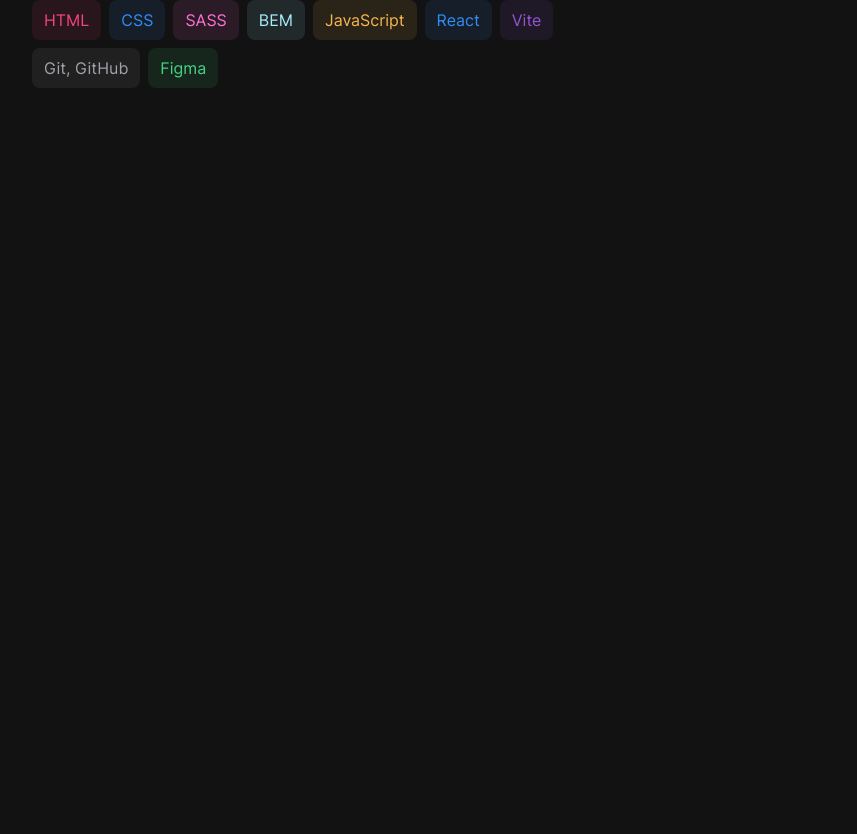
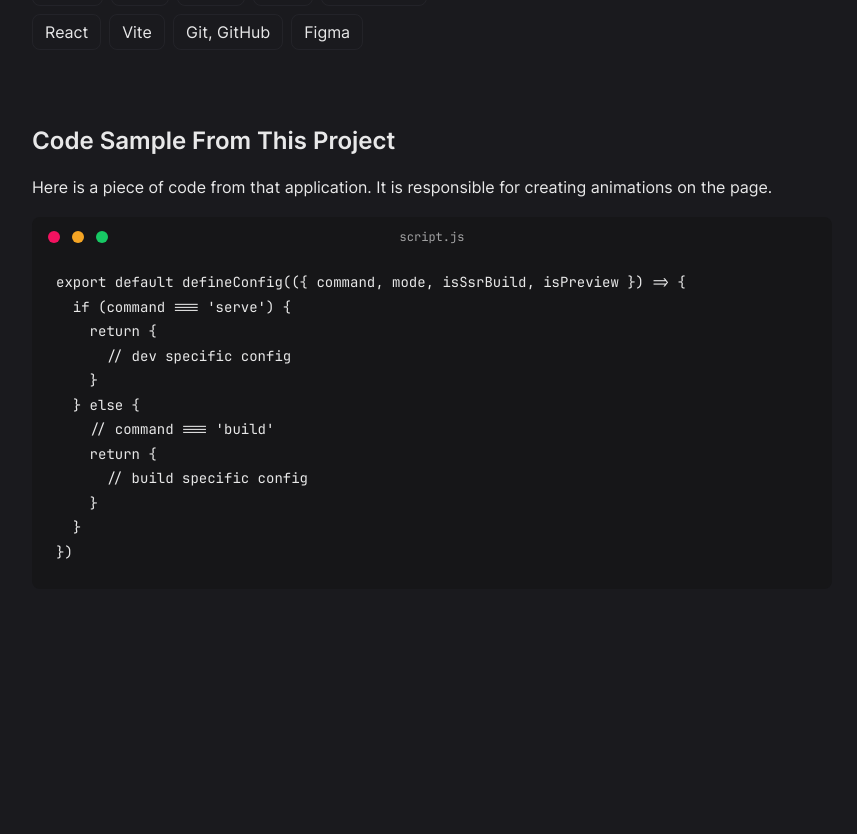
Before and after one commit to flinski/rsschool-cv, a website: page index.html in a window 1280 px wide. Shown: the part 575-1409 px from the top of the page, without its empty margins (208-1065 px from the left). Drawn offline with Linux system fonts and the light colour scheme; files whose address does not match are found by name.

Commit message:
feat: add code section

```diff
--- a/index.html
+++ b/index.html
@@ -18,9 +18,6 @@
 									<a class="header__button button" href="#hero">Summary</a>
 								</li>
 								<li class="header__item">
-									<a class="header__button button" href="#contacts">Contacts</a>
-								</li>
-								<li class="header__item">
 									<a class="header__button button" href="#skills">Skills</a>
 								</li>
 								<li class="header__item">
@@ -33,7 +30,7 @@
 									<a class="header__button button" href="#education">Education</a>
 								</li>
 								<li class="header__item">
-									<a class="header__button button" href="#english">English</a>
+									<a class="header__button button" href="#languages">Languages</a>
 								</li>
 							</ul>
 						</nav>
@@ -42,14 +39,13 @@
 				</div>
 			</header>
 			<main class="main">
-				<section class="hero" id="hero">
+				<section class="section hero" id="hero">
 					<div class="hero__container container">
 						<div class="hero__body">
 							<div class="hero__text">
+								<span class="hero__description">Hi, my name is</span>
 								<h1 class="hero__heading">Vladislav Flinski</h1>
-								<p class="hero__description">Frontend Developer</p>
 								<p class="hero__summary">
-									Hi there 👋🏻 <br />
 									I am a frontend web developer. I like programming. It's fun and interesting. I
 									have several completed JavaScript training projects. Now I'm learning React to
 									become even better at development. I would like to work in a team with a good
@@ -68,57 +64,82 @@
 						</div>
 					</div>
 				</section>
-				<section class="skills" id="skills">
+				<section class="section skills" id="skills">
 					<div class="skills__container container">
 						<div class="skills__body">
-							<h2 class="skills__heading">Skills</h2>
+							<h2 class="skills__heading">Tools and technologies I possess</h2>
+							<p class="skills__description">
+								Below are the technologies and tools I use for web development and application
+								design.
+							</p>
 							<ul class="skills__list">
 								<li class="skills__item">
-									<button class="skills__button skills__button--red button" type="button">
-										HTML
-									</button>
+									<button class="skills__button button" type="button">HTML</button>
 								</li>
 								<li class="skills__item">
-									<button class="skills__button skills__button--blue button" type="button">
-										CSS
-									</button>
+									<button class="skills__button button" type="button">CSS</button>
 								</li>
 								<li class="skills__item">
-									<button class="skills__button skills__button--pink button" type="button">
-										SASS
-									</button>
+									<button class="skills__button button" type="button">SASS</button>
 								</li>
 								<li class="skills__item">
-									<button class="skills__button skills__button--cyan button" type="button">
-										BEM
-									</button>
+									<button class="skills__button button" type="button">BEM</button>
 								</li>
 								<li class="skills__item">
-									<button class="skills__button skills__button--yellow button" type="button">
-										JavaScript
-									</button>
+									<button class="skills__button button" type="button">JavaScript</button>
 								</li>
 								<li class="skills__item">
-									<button class="skills__button skills__button--blue button" type="button">
-										React
-									</button>
+									<button class="skills__button button" type="button">React</button>
 								</li>
 								<li class="skills__item">
-									<button class="skills__button skills__button--purple button" type="button">
-										Vite
-									</button>
+									<button class="skills__button button" type="button">Vite</button>
 								</li>
 								<li class="skills__item">
-									<button class="skills__button skills__button--zinc button" type="button">
-										Git, GitHub
-									</button>
+									<button class="skills__button button" type="button">Git, GitHub</button>
 								</li>
 								<li class="skills__item">
-									<button class="skills__button skills__button--green button" type="button">
-										Figma
-									</button>
+									<button class="skills__button button" type="button">Figma</button>
 								</li>
 							</ul>
+						</div>
+					</div>
+				</section>
+				<section class="section code" id="code">
+					<div class="code__container container">
+						<div class="code__body">
+							<h2 class="code__heading">Code sample from this project</h2>
+							<p class="code__description">
+								Here is a piece of code from that application. It is responsible for creating
+								animations on the page.
+							</p>
+							<div class="code__field">
+								<div class="code__field-heading">
+									<div class="code__circles">
+										<div class="code__circle code__circle--pink"></div>
+										<div class="code__circle code__circle--orange"></div>
+										<div class="code__circle code__circle--green"></div>
+									</div>
+									<div class="code__title">script.js</div>
+								</div>
+								<div class="code__field-body">
+									<pre class="code__code-wrapper">
+										<code class="code__code">
+export default defineConfig(({ command, mode, isSsrBuild, isPreview }) => {
+  if (command === 'serve') {
+    return {
+      // dev specific config
+    }
+  } else {
+    // command === 'build'
+    return {
+      // build specific config
+    }
+  }
+})
+										</code>
+									</pre>
+								</div>
+							</div>
 						</div>
 					</div>
 				</section>
--- a/src/styles.css
+++ b/src/styles.css
@@ -61,35 +61,27 @@
   font-style: normal;
   font-display: swap;
 }
+@font-face {
+  font-family: "JetBrains Mono";
+  src: url("./assets/fonts/JetBrainsMono-Regular.woff2") format("woff2");
+  font-weight: 400;
+  font-style: normal;
+  font-display: swap;
+}
 :root {
   color-scheme: dark;
-  --color-background: hsl(0 0 7);
-  --color-text: hsl(0 0 90);
-  --color-text-dim: hsl(0 0 70);
-  --color-shade: hsl(0 0 7 / 0.1);
-  --color-glass: hsl(240 5 50 / 0.1);
-  --color-blue: hsl(212 92 58);
-  --color-blue-bg: hsl(212 92 58 / 0.1);
-  --color-purple: hsl(270 59 58);
-  --color-purple-bg: hsl(270 59 58 / 0.1);
-  --color-green: hsl(146 62 55);
-  --color-green-bg: hsl(146 62 55 / 0.1);
-  --color-red: hsl(339 90 61);
-  --color-red-bg: hsl(339 90 61 / 0.1);
-  --color-pink: hsl(317 100 72);
-  --color-pink-bg: hsl(317 100 72 / 0.1);
-  --color-yellow: hsl(37 91 64);
-  --color-yellow-bg: hsl(37 91 64 / 0.1);
-  --color-cyan: hsl(190 96 82);
-  --color-cyan-bg: hsl(190 96 82 / 0.1);
-  --color-zinc: hsl(240 5 65);
-  --color-zinc-bg: hsl(240 5 65 / 0.1);
+  --color-dark: hsl(240 4 9);
+  --color-background: hsl(240 7 11);
+  --color-shade: hsl(240 7 11 / 0.1);
+  --color-glass: hsl(240 7 50 / 0.1);
+  --color-text: hsl(0 0 100 / 0.9);
+  --color-text-dim: hsl(0 0 100 / 0.6);
   --border-radius: 0.5rem;
   --font-family: "Inter", system-ui, "Segoe UI", Roboto, Helvetica, Arial, sans-serif,
   	"Apple Color Emoji", "Segoe UI Emoji", sans-serif;
   --container-width: 50rem;
   --container-padding-x: 1.25rem;
-  --button-height: 2.5rem;
+  --button-height: 2.25rem;
   --transition-duration: 0.2s;
 }
 
@@ -157,16 +149,12 @@
   transition-property: fill, stroke;
 }
 
-::-webkit-scrollbar {
-  display: none;
-}
-
 body {
   font-family: var(--font-family);
   font-size: clamp(1rem, 1rem + 0vw, 1rem);
   font-weight: 400;
-  line-height: 1.5;
-  color: var(--color-text-dim);
+  line-height: 1.75;
+  color: var(--color-text);
   background-color: var(--color-background);
 }
 
@@ -189,36 +177,26 @@
   background-color: transparent;
 }
 
+pre,
+code {
+  font-family: "JetBrains Mono", monospace;
+}
+
 h1,
-h2,
-h3,
-h4,
-h5,
-h6 {
+h2 {
   color: var(--color-text);
   font-weight: 600;
-  margin-top: 2rem;
+  line-height: 1.333;
+  text-transform: capitalize;
   margin-bottom: 1rem;
 }
 
 h1 {
-  font-size: clamp(1rem, -1.6251875rem + 11.6675vw, 4.2085625rem);
+  font-size: clamp(1rem, -0.6363636364rem + 7.2727272727vw, 3rem);
 }
 
 h2 {
-  font-size: clamp(1rem, -0.7650227273rem + 7.8445454545vw, 3.15725rem);
-}
-
-h3 {
-  font-size: clamp(1rem, -0.1197329545rem + 4.9765909091vw, 2.3685625rem);
-}
-
-h4 {
-  font-size: clamp(1rem, 0.364375rem + 2.825vw, 1.776875rem);
-}
-
-h5 {
-  font-size: clamp(1rem, 0.7275454545rem + 1.2109090909vw, 1.333rem);
+  font-size: clamp(1rem, 0.5909090909rem + 1.8181818182vw, 1.5rem);
 }
 
 p {
@@ -283,11 +261,15 @@
   border-radius: var(--border-radius);
 }
 .toggle-theme:hover {
-  color: var(--c-text);
+  color: var(--color-text);
   background-color: var(--color-glass);
 }
 .toggle-theme:active {
   scale: 0.95;
+}
+
+.section {
+  margin-bottom: 4.6875rem;
 }
 
 .header {
@@ -297,7 +279,7 @@
   width: 100%;
   padding-block: 0.625rem;
   background-color: var(--color-shade);
-  border: 1px solid var(--color-glass);
+  border: 0.0625rem solid var(--color-glass);
   backdrop-filter: blur(20px);
 }
 .header__body {
@@ -321,17 +303,19 @@
 }
 
 .hero {
-  margin-top: 8.125rem;
+  margin-top: 9.375rem;
 }
 .hero__body {
   display: flex;
   justify-content: space-between;
   align-items: center;
-  gap: 3.125rem;
+  gap: 5.3125rem;
 }
 .hero__description {
+  display: inline-block;
+  font-weight: 500;
   color: var(--color-text);
-  font-size: 1.5rem;
+  margin-bottom: 0.5rem;
 }
 .hero__summary {
   margin-bottom: 0;
@@ -355,40 +339,68 @@
   align-items: center;
   flex-wrap: wrap;
   gap: 0.5rem;
-  max-width: 33.75rem;
+  max-width: 25rem;
 }
 .skills__button {
   cursor: default;
+  border: 0.0625rem solid var(--color-glass);
 }
-.skills__button--blue {
-  color: var(--color-blue);
-  background-color: var(--color-blue-bg);
+.skills__button:hover {
+  background-color: var(--color-glass);
 }
-.skills__button--purple {
-  color: var(--color-purple);
-  background-color: var(--color-purple-bg);
+
+.code__field {
+  background-color: var(--color-dark);
+  border-radius: var(--border-radius);
 }
-.skills__button--green {
-  color: var(--color-green);
-  background-color: var(--color-green-bg);
+.code__field-heading {
+  display: flex;
+  align-items: center;
+  padding-inline: 1rem;
+  padding-block: 0.625rem;
 }
-.skills__button--red {
-  color: var(--color-red);
-  background-color: var(--color-red-bg);
+.code__circles {
+  flex: 0 0 auto;
+  display: inline-flex;
+  column-gap: 0.75rem;
 }
-.skills__button--pink {
-  color: var(--color-pink);
-  background-color: var(--color-pink-bg);
+.code__circle {
+  width: 0.75rem;
+  aspect-ratio: 1;
+  border-radius: 50%;
 }
-.skills__button--yellow {
-  color: var(--color-yellow);
-  background-color: var(--color-yellow-bg);
+.code__circle--pink {
+  background-color: #f31260;
 }
-.skills__button--cyan {
-  color: var(--color-cyan);
-  background-color: var(--color-cyan-bg);
+.code__circle--orange {
+  background-color: #f5a524;
 }
-.skills__button--zinc {
-  color: var(--color-zinc);
-  background-color: var(--color-zinc-bg);
+.code__circle--green {
+  background-color: #17c964;
 }
+.code__title {
+  flex: 1 1 auto;
+  display: flex;
+  justify-content: center;
+  align-items: center;
+  text-align: center;
+  font-family: "JetBrains Mono", monospace;
+  font-size: 0.75rem;
+  line-height: 1.75;
+  margin-right: 3.75rem;
+  color: var(--color-text-dim);
+}
+.code__field-body {
+  margin-top: -12px;
+  padding-inline: 1.5rem;
+}
+.code__code-wrapper {
+  display: flex;
+}
+.code__code {
+  display: flex;
+  justify-content: center;
+  align-items: center;
+  font-size: 0.875rem;
+  line-height: 1.75;
+}
```
Also changed, not shown: src/assets/fonts/JetBrainsMono-Regular.woff2 (added).
